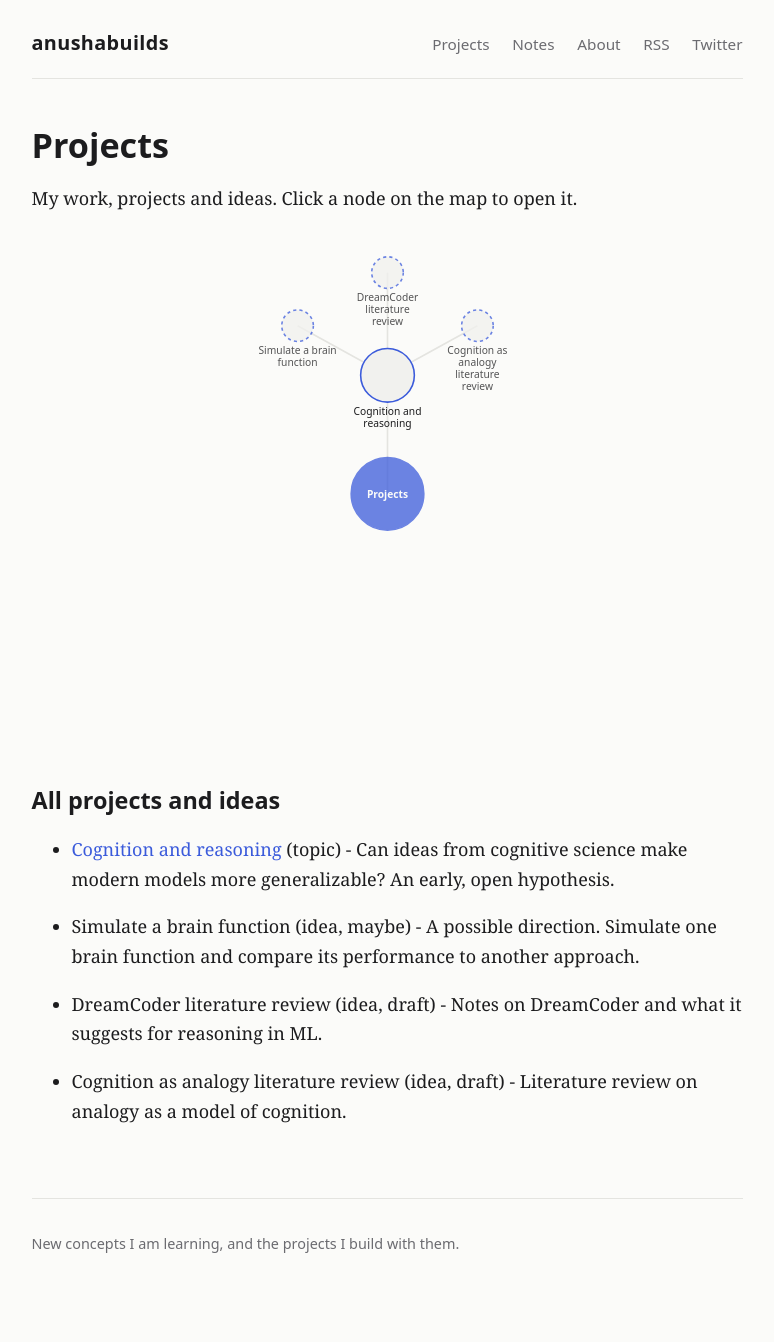
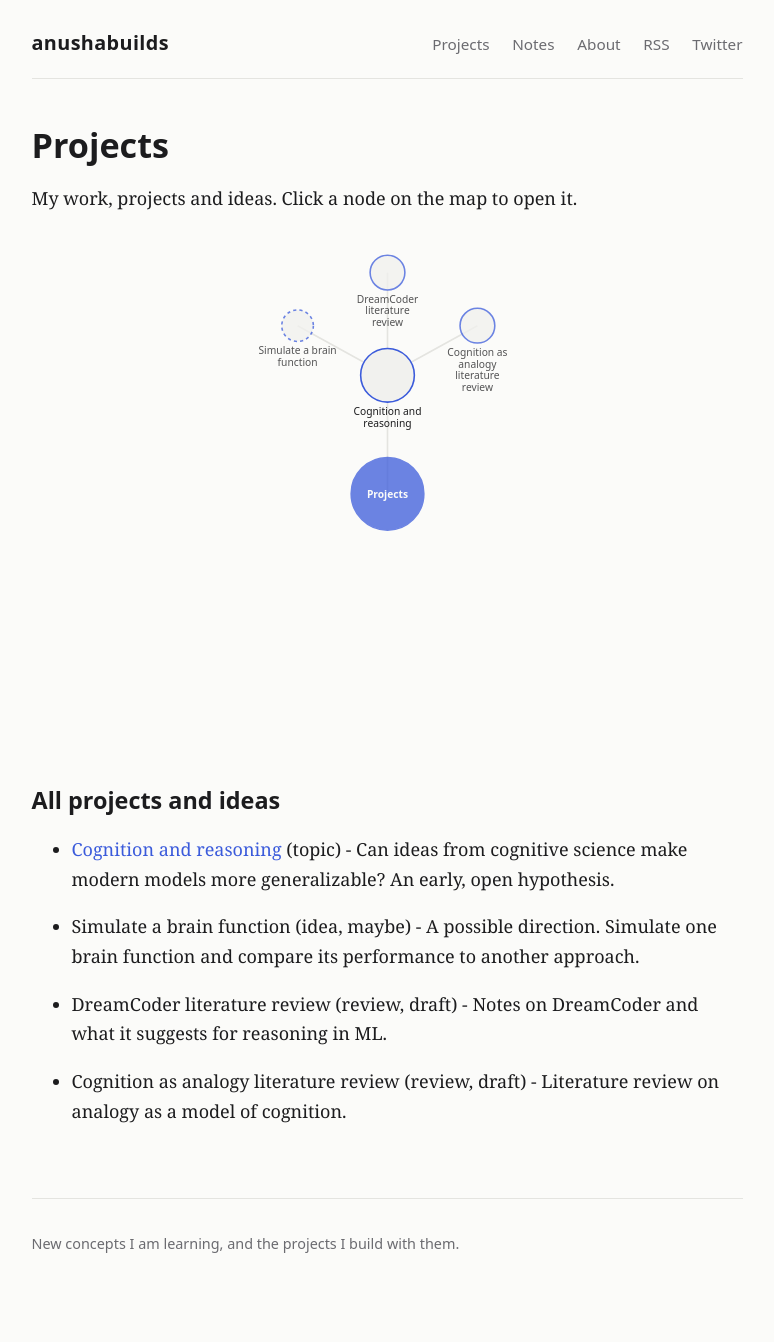
Before and after one commit to AnushaMishra/AnushaMishra.github.io, a Jekyll site: the page built from projects.md, in a window 1280 px wide. Shown: the whole page, without its empty margins (253-1027 px from the left). Built offline with Jekyll 4.4.1, drawn with Linux system fonts in a browser that asks for light colours.

Commit message:
Change project types from 'idea' to 'review'

```diff
--- a/_data/projects.yml
+++ b/_data/projects.yml
@@ -11,13 +11,13 @@
   blurb: A possible direction. Simulate one brain function and compare its performance to another approach.
 - id: dreamcoder
   title: DreamCoder literature review
-  type: idea
+  type: review
   parent: cognition
   status: draft
   blurb: Notes on DreamCoder and what it suggests for reasoning in ML.
 - id: analogy-review
   title: Cognition as analogy literature review
-  type: idea
+  type: review
   parent: cognition
   status: draft
   blurb: Literature review on analogy as a model of cognition.
```
